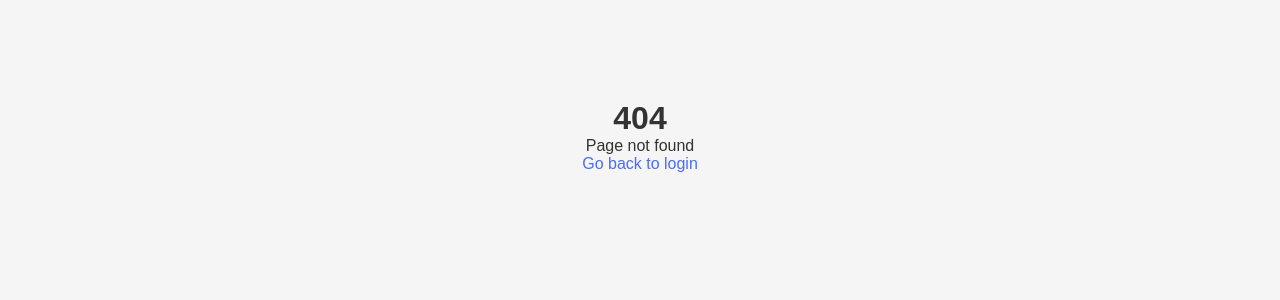
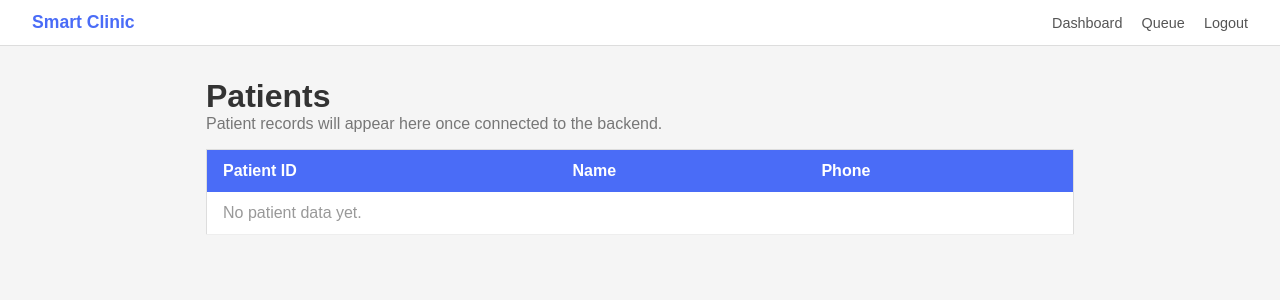
Before and after one commit to erin-leyian/KIE-smart_clinic, a React (Vite) app in the folder frontend/: page /patients in a window 1280 px wide. Before the commit this address had no page. Shown: the top 300 px of the page. Built offline with nearby package versions, Linux system fonts and the light colour scheme; the HTML template or start-up script is replaced by a standard one.

Commit message:
added files

```diff
--- a/frontend/src/App.jsx
+++ b/frontend/src/App.jsx
@@ -3,6 +3,9 @@ import Login from './pages/Login';
 import Dashboard from './pages/Dashboard';
 import Queue from './pages/Queue';
 import NotFound from './pages/NotFound';
+import Patients from './pages/Patients';
+import Appointments from './pages/Appointments';
+import Settings from './pages/Settings';
 
 function App() {
   return (
@@ -15,6 +18,9 @@ function App() {
       {/* Main pages */}
       <Route path="/dashboard" element={<Dashboard />} />
       <Route path="/queue" element={<Queue />} />
+      <Route path="/patients" element={<Patients />} />
+      <Route path="/appointments" element={<Appointments />} />
+      <Route path="/settings" element={<Settings />} />
 
       {/* Future pages to be implemented later */}
       {/* <Route path="/appointments" element={<Appointments />} /> */}
--- /dev/null
+++ b/frontend/src/pages/Appointments.css
@@ -0,0 +1,37 @@
+.appointments-container {
+  max-width: 900px;
+  margin: 2rem auto;
+  padding: 0 1rem;
+}
+
+.page-description {
+  color: #777;
+  margin-bottom: 1rem;
+}
+
+.appointments-table {
+  width: 100%;
+  border-collapse: collapse;
+  background: white;
+  border: 1px solid #ddd;
+}
+
+.appointments-table thead {
+  background: #4a6cf7;
+  color: white;
+}
+
+.appointments-table th,
+.appointments-table td {
+  padding: 0.75rem 1rem;
+}
+
+.appointments-table td {
+  border-bottom: 1px solid #eee;
+}
+
+.empty-row {
+  text-align: center;
+  color: #999;
+  padding: 2rem;
+}
--- /dev/null
+++ b/frontend/src/pages/Appointments.jsx
@@ -0,0 +1,37 @@
+import Navbar from '../components/Navbar';
+import './Appointments.css';
+
+function Appointments() {
+  return (
+    <div>
+      <Navbar activePage="appointments" />
+
+      <main className="appointments-container">
+        <h1>Appointments</h1>
+        <p className="page-description">
+          Appointment scheduling and history will appear here.
+        </p>
+
+        <table className="appointments-table">
+          <thead>
+            <tr>
+              <th>Appointment ID</th>
+              <th>Patient</th>
+              <th>Time</th>
+              <th>Status</th>
+            </tr>
+          </thead>
+          <tbody>
+            <tr>
+              <td colSpan="4" className="empty-row">
+                No appointments yet.
+              </td>
+            </tr>
+          </tbody>
+        </table>
+      </main>
+    </div>
+  );
+}
+
+export default Appointments;
--- /dev/null
+++ b/frontend/src/pages/Patients.css
@@ -0,0 +1,38 @@
+.patients-container {
+  max-width: 900px;
+  margin: 2rem auto;
+  padding: 0 1rem;
+}
+
+.page-description {
+  color: #777;
+  margin-bottom: 1rem;
+}
+
+.patients-table {
+  width: 100%;
+  border-collapse: collapse;
+  background: white;
+  border: 1px solid #ddd;
+}
+
+.patients-table thead {
+  background: #4a6cf7;
+  color: white;
+}
+
+.patients-table th,
+.patients-table td {
+  padding: 0.75rem 1rem;
+  text-align: left;
+}
+
+.patients-table td {
+  border-bottom: 1px solid #eee;
+}
+
+.empty-row {
+  text-align: center;
+  color: #999;
+  padding: 2rem;
+}
--- /dev/null
+++ b/frontend/src/pages/Patients.jsx
@@ -0,0 +1,36 @@
+import Navbar from '../components/Navbar';
+import './Patients.css';
+
+function Patients() {
+  return (
+    <div>
+      <Navbar activePage="patients" />
+
+      <main className="patients-container">
+        <h1>Patients</h1>
+        <p className="page-description">
+          Patient records will appear here once connected to the backend.
+        </p>
+
+        <table className="patients-table">
+          <thead>
+            <tr>
+              <th>Patient ID</th>
+              <th>Name</th>
+              <th>Phone</th>
+            </tr>
+          </thead>
+          <tbody>
+            <tr>
+              <td colSpan="3" className="empty-row">
+                No patient data yet.
+              </td>
+            </tr>
+          </tbody>
+        </table>
+      </main>
+    </div>
+  );
+}
+
+export default Patients;
--- /dev/null
+++ b/frontend/src/pages/Settings.css
@@ -0,0 +1,21 @@
+.settings-container {
+  max-width: 900px;
+  margin: 2rem auto;
+  padding: 0 1rem;
+}
+
+.page-description {
+  color: #777;
+  margin-bottom: 1rem;
+}
+
+.settings-card {
+  background: white;
+  border: 1px solid #ddd;
+  padding: 1.5rem;
+  border-radius: 6px;
+}
+
+.settings-card p {
+  margin-bottom: 0.7rem;
+}
--- /dev/null
+++ b/frontend/src/pages/Settings.jsx
@@ -0,0 +1,26 @@
+import Navbar from '../components/Navbar';
+import './Settings.css';
+
+function Settings() {
+  return (
+    <div>
+      <Navbar activePage="settings" />
+
+      <main className="settings-container">
+        <h1>Settings</h1>
+
+        <p className="page-description">
+          Clinic configuration settings will appear here.
+        </p>
+
+        <div className="settings-card">
+          <p>SMS Notification Settings</p>
+          <p>Language Preferences</p>
+          <p>Clinic Working Hours</p>
+        </div>
+      </main>
+    </div>
+  );
+}
+
+export default Settings;
```
